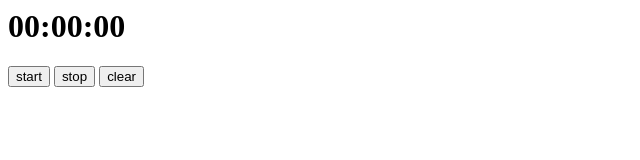
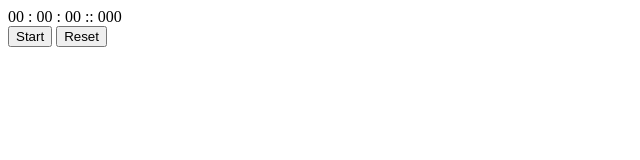
Before and after one commit to soundarrajan/StopWatch, a plain HTML site: page index.html in a window 1280 px wide. Shown: the whole page, without its empty margins (0-640 px from the left). Drawn offline with Linux system fonts and the light colour scheme.

Commit message:
Update index.html

```diff
--- a/index.html
+++ b/index.html
@@ -2,9 +2,15 @@
 <head>
 </head>
 <body>
-<h1><time>00:00:00</time></h1>
-<button id="start">start</button>
-<button id="stop">stop</button>
-<button id="clear">clear</button>
+<div id="time">
+    <span id="hours">00</span> :
+    <span id="minutes">00</span> :
+    <span id="seconds">00</span> ::
+    <span id="milliseconds">000</span>
+</div>
+<div id="controls">
+    <button id="start_pause_resume">Start</button>
+    <button id="reset">Reset</button>
+</div>
 </body>
 </html>
```
